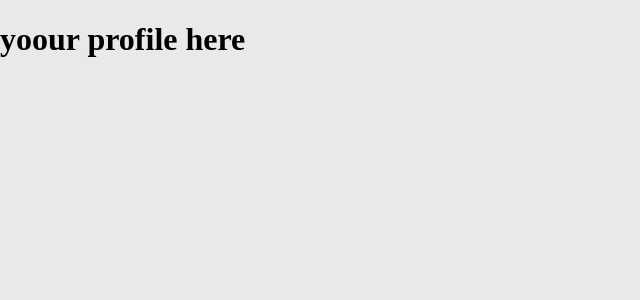
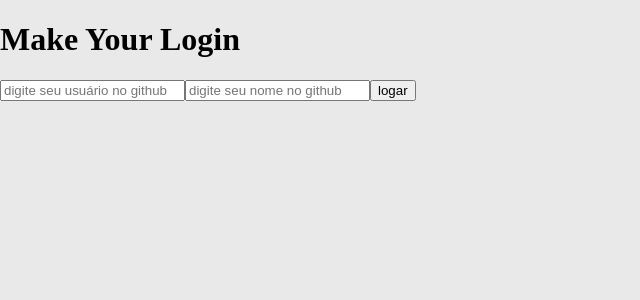
Before and after one commit to santosfk/GitHubState, a React (Vite) app: page /me in a window 1280 px wide. Shown: the top 300 px of the page, without its empty margins (0-640 px from the left). Built offline with nearby package versions, Linux system fonts and the light colour scheme.

Commit message:
adding ref in route me

```diff
--- a/src/Pages/Me/index.tsx
+++ b/src/Pages/Me/index.tsx
@@ -1,7 +1,31 @@
-import React from "react";
+import React, { useState, useRef } from "react";
 
 function Me() {
-  return <h1>yoour profile here</h1>;
+  const userRef = useRef<HTMLInputElement>(null);
+  const nameRef = useRef<HTMLInputElement>(null);
+  const [userReceive, setUserReceive] = useState("");
+
+  const Logar = () => {
+    console.log(userRef.current?.value);
+    console.log(nameRef.current?.value);
+  };
+  return (
+    <>
+      <h1>Make Your Login </h1>
+      <input
+        type="text"
+        placeholder="digite seu usuário no github"
+        ref={userRef}
+      />
+      <input
+        type="text"
+        placeholder="digite seu nome no github"
+        ref={nameRef}
+      />
+
+      <button onClick={Logar}> logar</button>
+    </>
+  );
 }
 
 export default Me;
--- a/src/components/header/index.tsx
+++ b/src/components/header/index.tsx
@@ -9,7 +9,7 @@ function Header() {
           <h1>Me</h1>
         </Link>
         <Link to="mypacks" className="link">
-          <h1>My Packs</h1>
+          <h1> Packs</h1>
         </Link>
       </style.Container>
     </>
--- a/src/components/search/index.tsx
+++ b/src/components/search/index.tsx
@@ -14,10 +14,6 @@ function Search({}) {
     }
   }
 
-  const testando = () => {
-    //função somente de teste
-    console.log(" allo brasil");
-  };
   const receiveContext: any = useContext(context);
 
   return (
```
